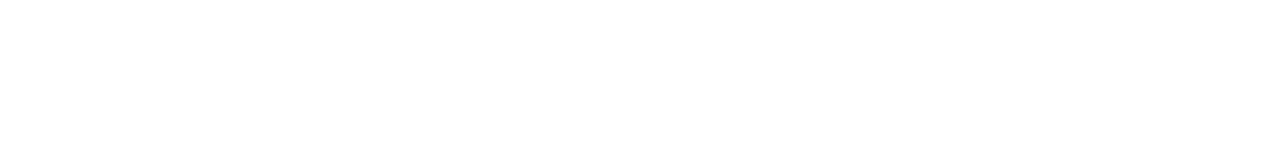
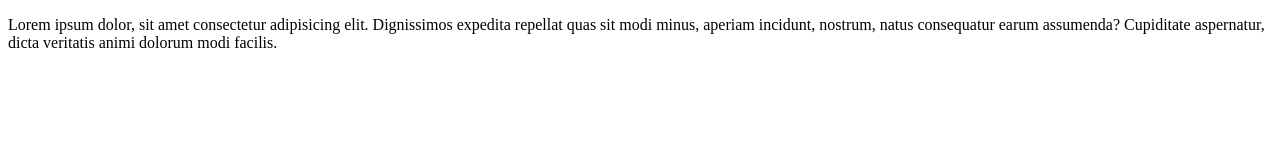
Before and after one commit to flawlessk/lesson5, a plain HTML site: page index.html in a window 1280 px wide. Drawn offline with Linux system fonts and the light colour scheme.

Commit message:
added some text

```diff
--- a/index.html
+++ b/index.html
@@ -4,6 +4,7 @@
     <meta charset="UTF-8">
     <title>lesson5</title>
 <body>
+    <p>Lorem ipsum dolor, sit amet consectetur adipisicing elit. Dignissimos expedita repellat quas sit modi minus, aperiam incidunt, nostrum, natus consequatur earum assumenda? Cupiditate aspernatur, dicta veritatis animi dolorum modi facilis.</p>
     </body>
 </head>
 </html>
```
